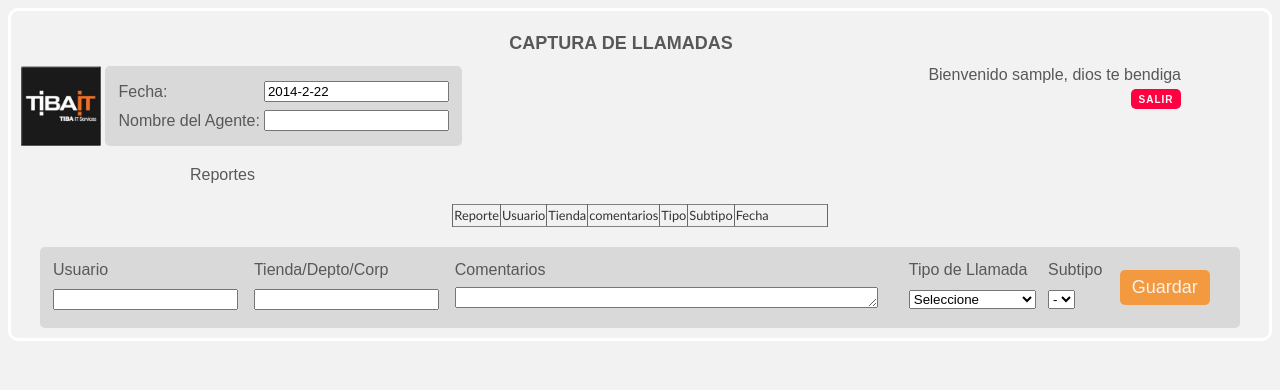
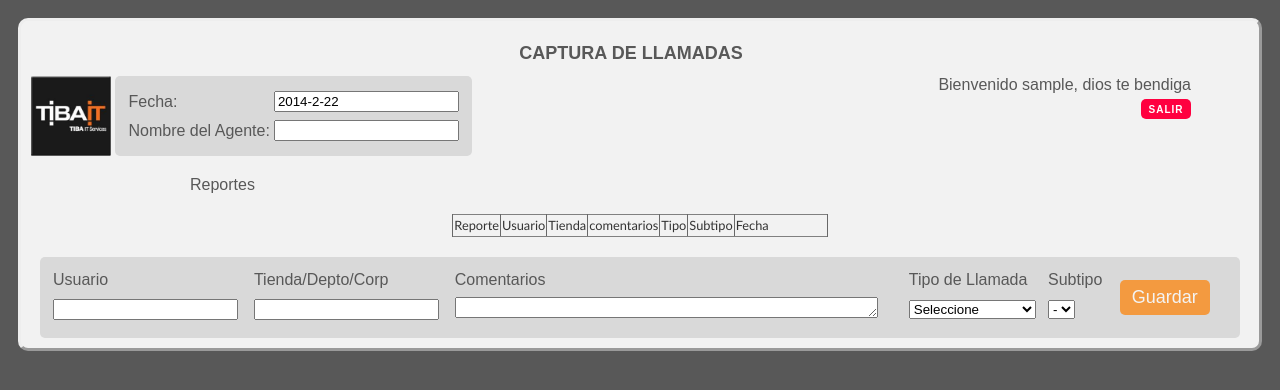
Before and after one commit to azte/Call-Manager, a PHP site: page /call-manager/llamadas.php in a window 1280 px wide. Shown: the top 390 px of the page. Run offline with PHP 8.4, Linux system fonts and the light colour scheme; the visitor is signed in with stand-in values (Sample User, id 1); data that the repository does not hold is empty; a stand-in replaces the project's code that opens the database connection.

Commit message:
Correcion al fondo

```diff
--- a/css/estilos.css
+++ b/css/estilos.css
@@ -1,8 +1,9 @@
 body{
 
-	background: #F2F2F2;
+	background: #585858;
 	font-family: Arial;
 	color:#585858;
+	padding: 10px;
 
 
 }
@@ -62,7 +63,11 @@ body{
 }
 
 #contenido{
-	border: solid 3px white;
+
+	border-width:3px;
+    border-style:outset;
+	background: #F2F2F2;
+
 	border-radius: 10px;
 	padding: 10px;
 }
@@ -165,6 +170,7 @@ span{
 
 
    background: #D9D9D9;
+
    border-radius: 5px;
    padding: 10px;
    width: 1200px;
```
Also changed, not shown: images/background.jpg (added).
